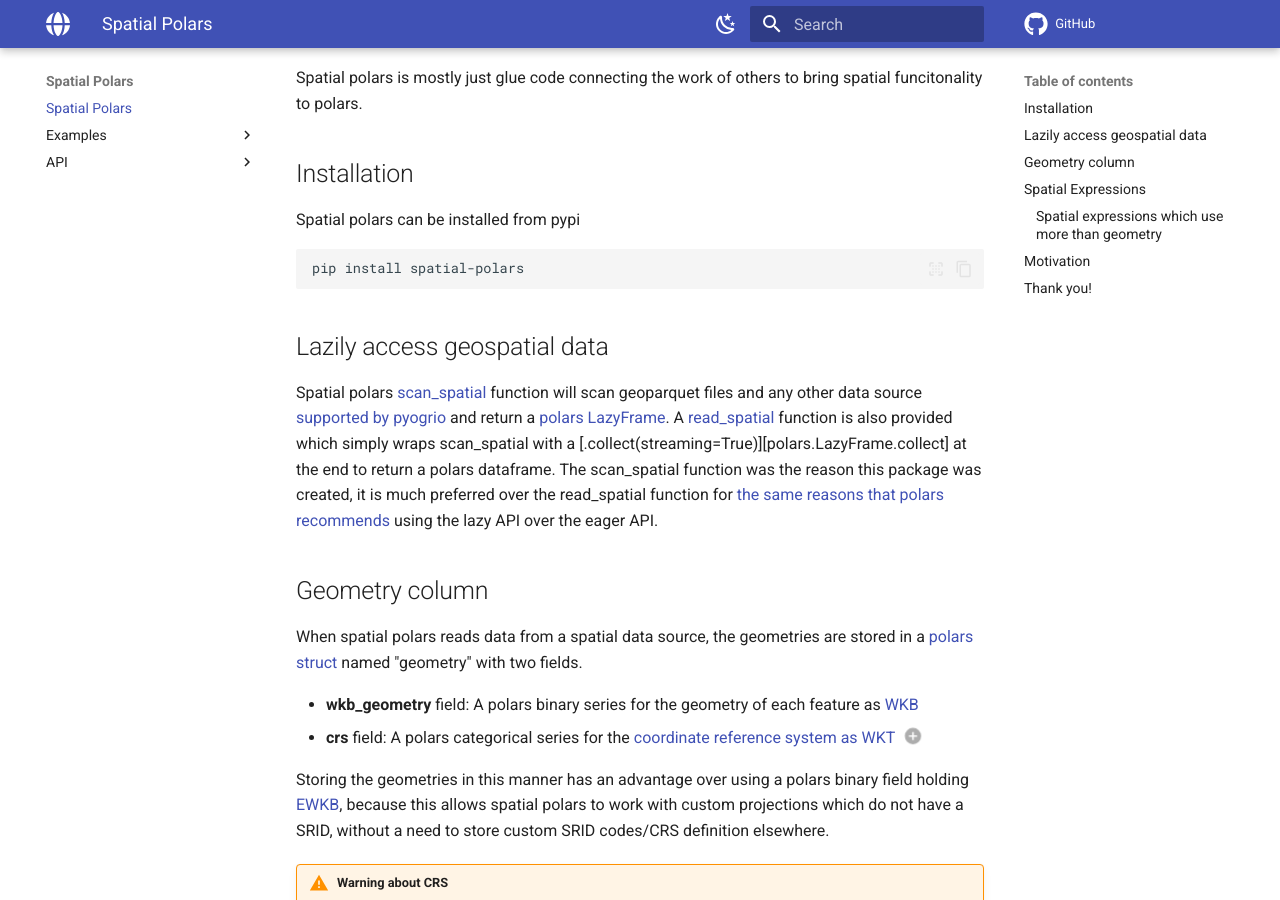
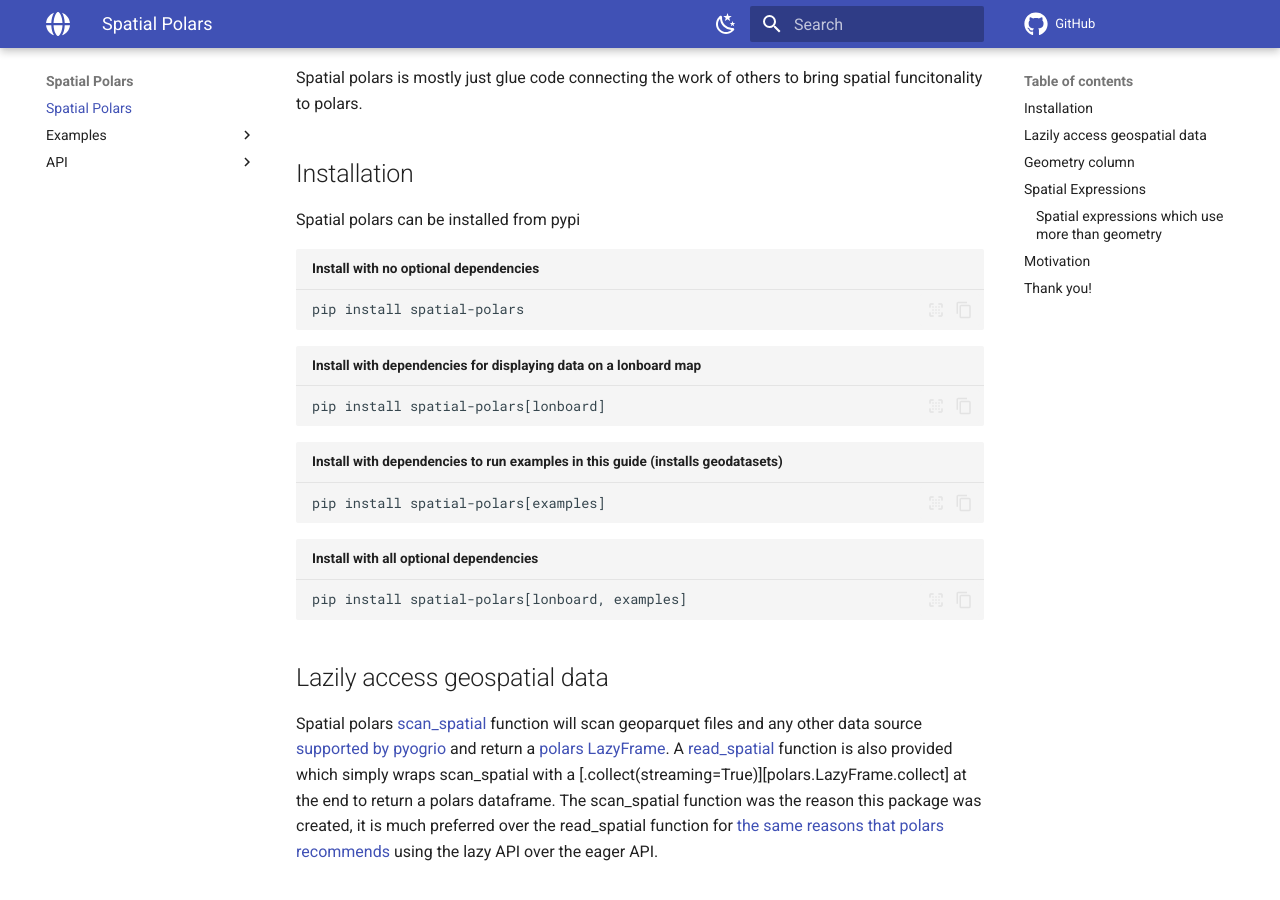
Before and after one commit to ATL2001/spatial_polars, an MkDocs documentation site: the page built from docs/index.md, in a window 1280 px wide and 900 px high, scrolled down 265 px. Built offline with MkDocs 1.6.1 and Material for MkDocs 9.7.7, drawn with Linux system fonts in a browser that asks for light colours; emoji names are drawn with the system emoji font; comment, search, counter and statistics services are not loaded.

````diff
--- a/docs/index.md
+++ b/docs/index.md
@@ -9,8 +9,17 @@ Spatial polars is mostly just glue code connecting the work of others to bring s
 
 ## Installation
 Spatial polars can be installed from pypi
+```title="Install with no optional dependencies"
+pip install spatial-polars
 ```
-pip install spatial-polars
+```title="Install with dependencies for displaying data on a lonboard map"
+pip install spatial-polars[lonboard]
+```
+```title="Install with dependencies to run examples in this guide (installs geodatasets)"
+pip install spatial-polars[examples]
+```
+```title="Install with all optional dependencies"
+pip install spatial-polars[lonboard, examples]
 ```
 
 ## Lazily access geospatial data
--- a/mkdocs.yml
+++ b/mkdocs.yml
@@ -21,7 +21,7 @@ theme:
     repo: fontawesome/brands/github
     logo: fontawesome/solid/globe
 
-repo_url: https://github.com/ATL2001/ATL2001/spatial-polars
+repo_url: https://github.com/ATL2001/spatial_polars
 
 plugins:
   - search
--- a/pyproject.toml
+++ b/pyproject.toml
@@ -1,6 +1,6 @@
 [project]
 name = "spatial-polars"
-version = "0.1.1"
+version = "0.1.2" # dont forget __init__.py and uv lock
 description = "A package that extends polars for working with geospatial data."
 readme = "README.md"
 authors = [
--- a/src/spatial_polars/__init__.py
+++ b/src/spatial_polars/__init__.py
@@ -12,4 +12,4 @@ __all__ = [
     "SpatialExpr",
 ]
 
-__version__ = "0.1.1"
+__version__ = "0.1.2" # dont forget pyproject.toml and uv lock
````
Also changed, not shown: README.md (+3 -0 lines), 2 other files.
